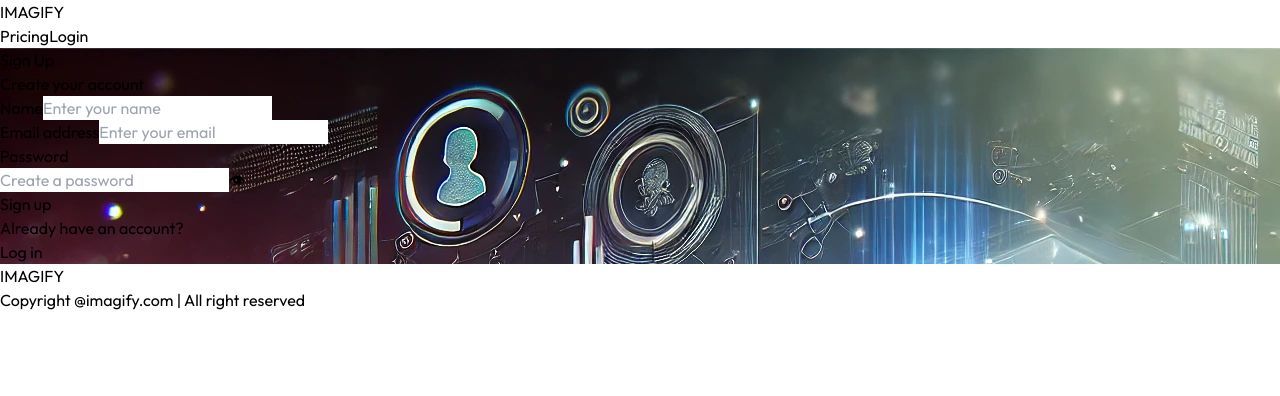
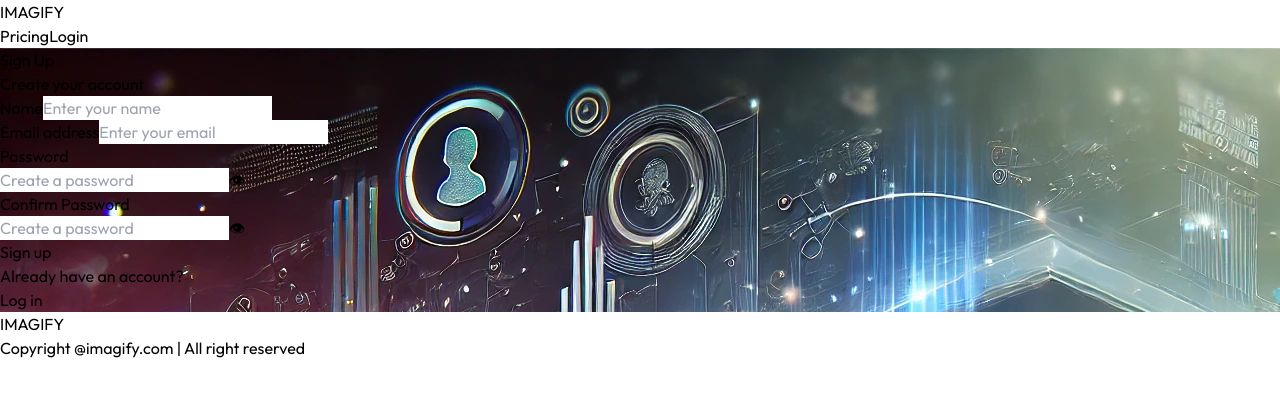
Before and after one commit to gokul8943/Imagify, a React (Vite) app in the folder frontend/: page /register in a window 1280 px wide. Shown: the top 396 px of the page. Built offline with nearby package versions, Linux system fonts and the light colour scheme.

Commit message:
credidts adding function intergrated

```diff
--- a/frontend/src/pages/SignUp.jsx
+++ b/frontend/src/pages/SignUp.jsx
@@ -93,6 +93,34 @@ const SignUp = () => {
                   className="absolute inset-y-0 right-0 pr-3 flex items-center"
                 >
                   {showPassword ? (
+                    <span className="h-5 w-5 text-gray-400">&#128065;</span>
+                  ) : (
+                    <span className="h-5 w-5 text-gray-400">&#128065;</span>
+                  )}
+                </button>
+              </div>
+            </div>
+            <div className="relative">
+              <label htmlFor="password" className="block text-sm font-medium text-gray-700">
+               Confirm Password
+              </label>
+              <div className="mt-1 relative">
+                <input
+                  id="password"
+                  name="password"
+                  type={showPassword ? 'text' : 'password'}
+                  required
+                  value={formData.password}
+                  onChange={handleChange}
+                  className="block w-full px-3 py-2 border border-gray-800 rounded-full shadow-sm focus:outline-none focus:ring-2 focus:ring-blue-500 focus:border-blue-500"
+                  placeholder="Create a password"
+                />
+                <button
+                  type="button"
+                  onClick={() => setShowPassword(!showPassword)}
+                  className="absolute inset-y-0 right-0 pr-3 flex items-center"
+                >
+                  {showPassword ? (
                     <span className="h-5 w-5 text-gray-400">&#128065;</span> // Replace with an eye-off icon
                   ) : (
                     <span className="h-5 w-5 text-gray-400">&#128065;</span> // Replace with an eye icon
```
Also changed, not shown: 1 other file (tests, documents, lock files or other folders).
